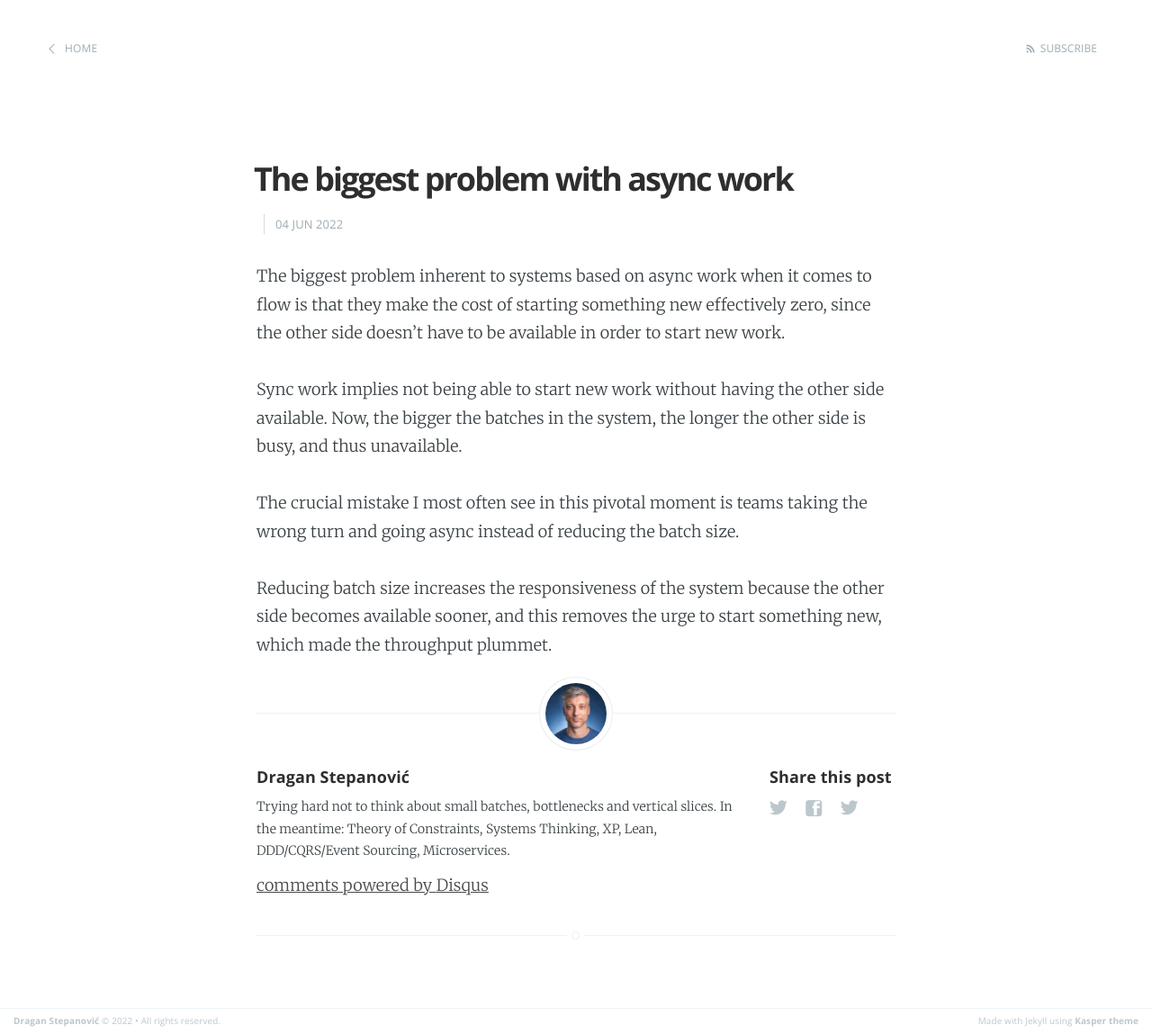
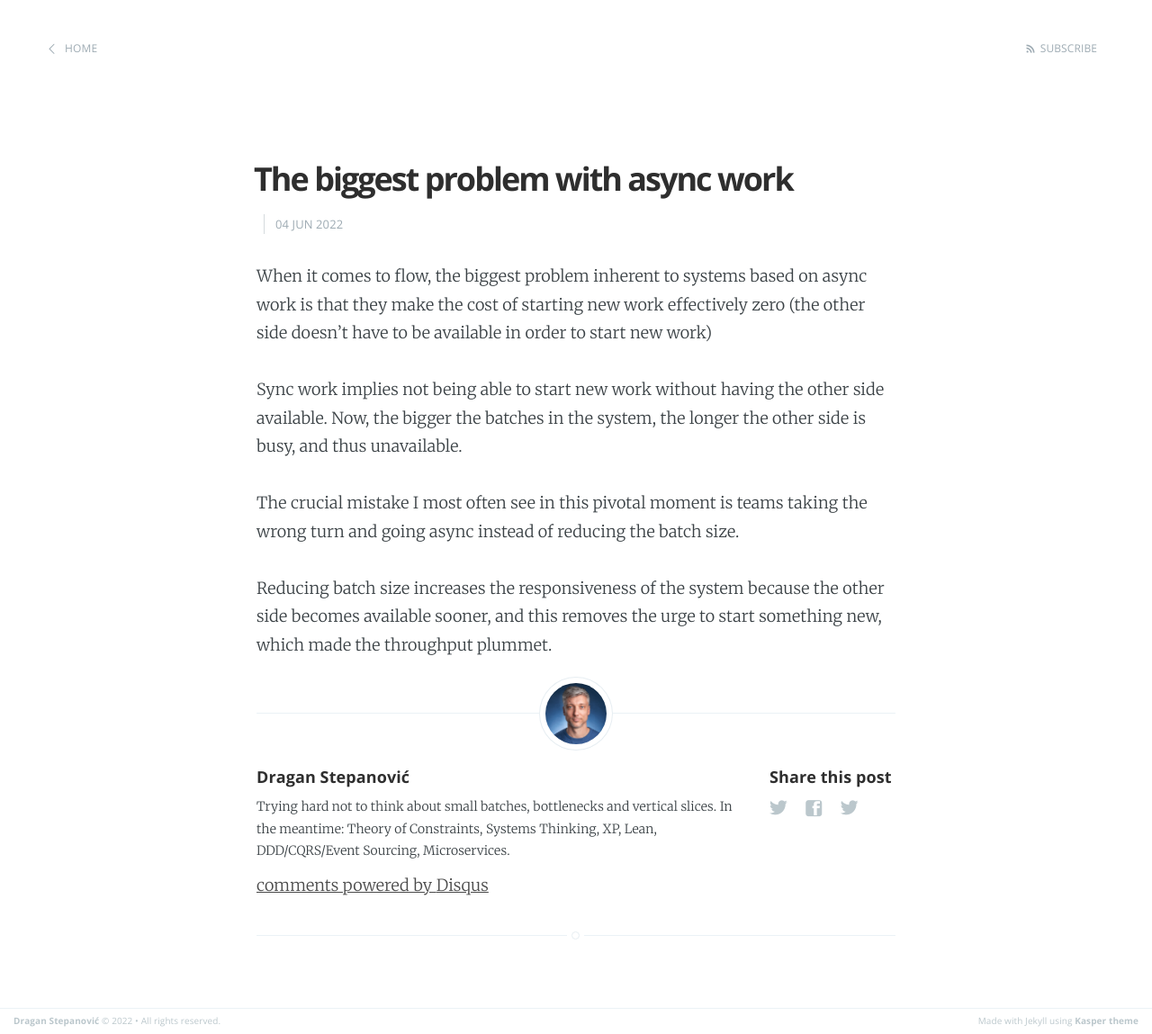
Before and after one commit to dragan-stepanovic/dragan-stepanovic.github.io, a Jekyll site: the page built from _posts/2022-06-04-biggest-problem-with-async.md, in a window 1280 px wide. Shown: the whole page at 90% size. Built offline with Jekyll 4.4.1, drawn with Linux system fonts in a browser that asks for light colours; our own code applies the rules of GitHub Pages for plain Markdown files; comment, search, counter and statistics services are not loaded.

Commit message:
Update 2022-06-04-biggest-problem-with-async.md

```diff
--- a/_posts/2022-06-04-biggest-problem-with-async.md
+++ b/_posts/2022-06-04-biggest-problem-with-async.md
@@ -2,7 +2,7 @@
 title: The biggest problem with async work
 ---
 
-The biggest problem inherent to systems based on async work when it comes to flow is that they make the cost of starting something new effectively zero, since the other side doesn't have to be available in order to start new work.
+When it comes to flow, the biggest problem inherent to systems based on async work is that they make the cost of starting new work effectively zero (the other side doesn't have to be available in order to start new work)
 
 Sync work implies not being able to start new work without having the other side available. Now, the bigger the batches in the system, the longer the other side is busy, and thus unavailable.
 
```
